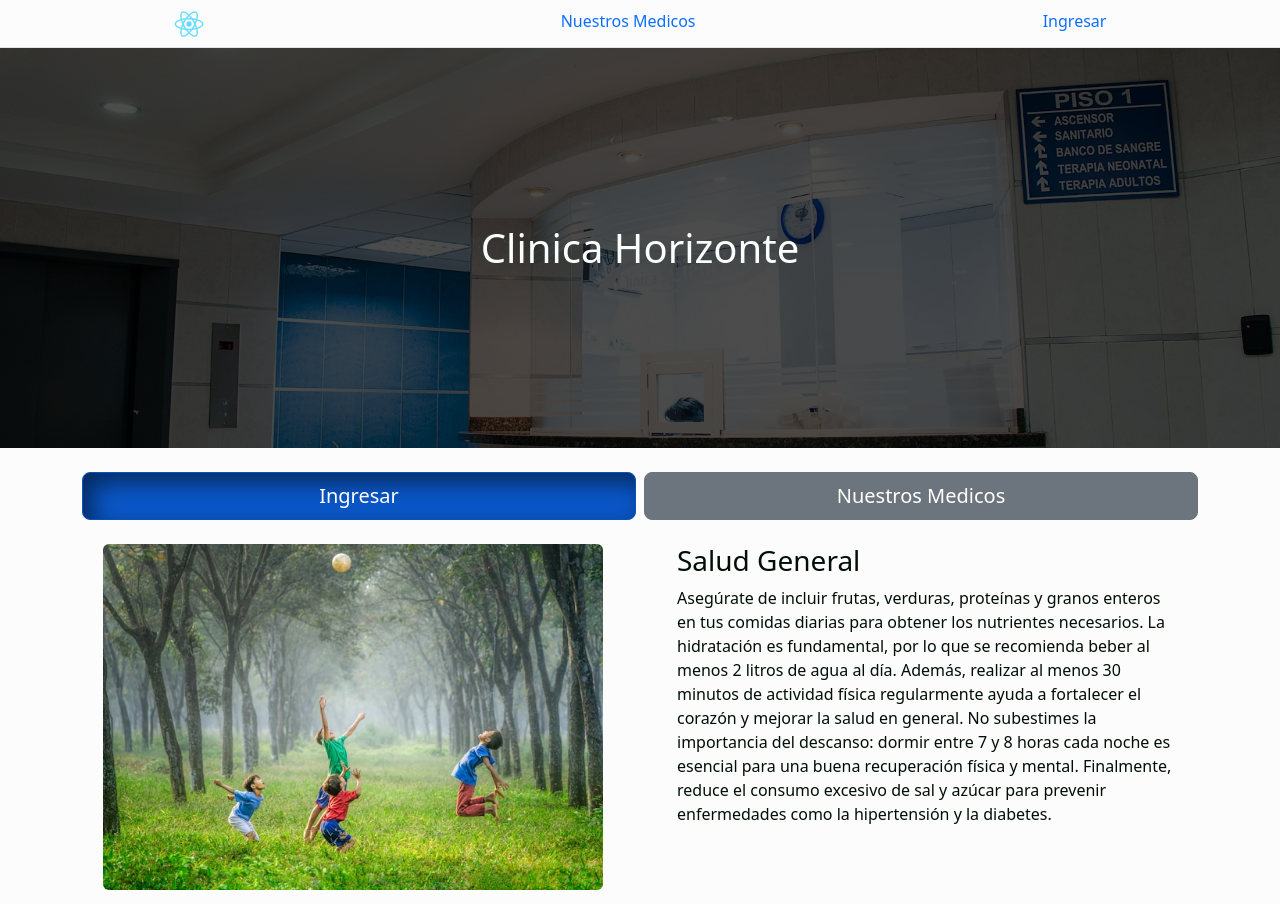
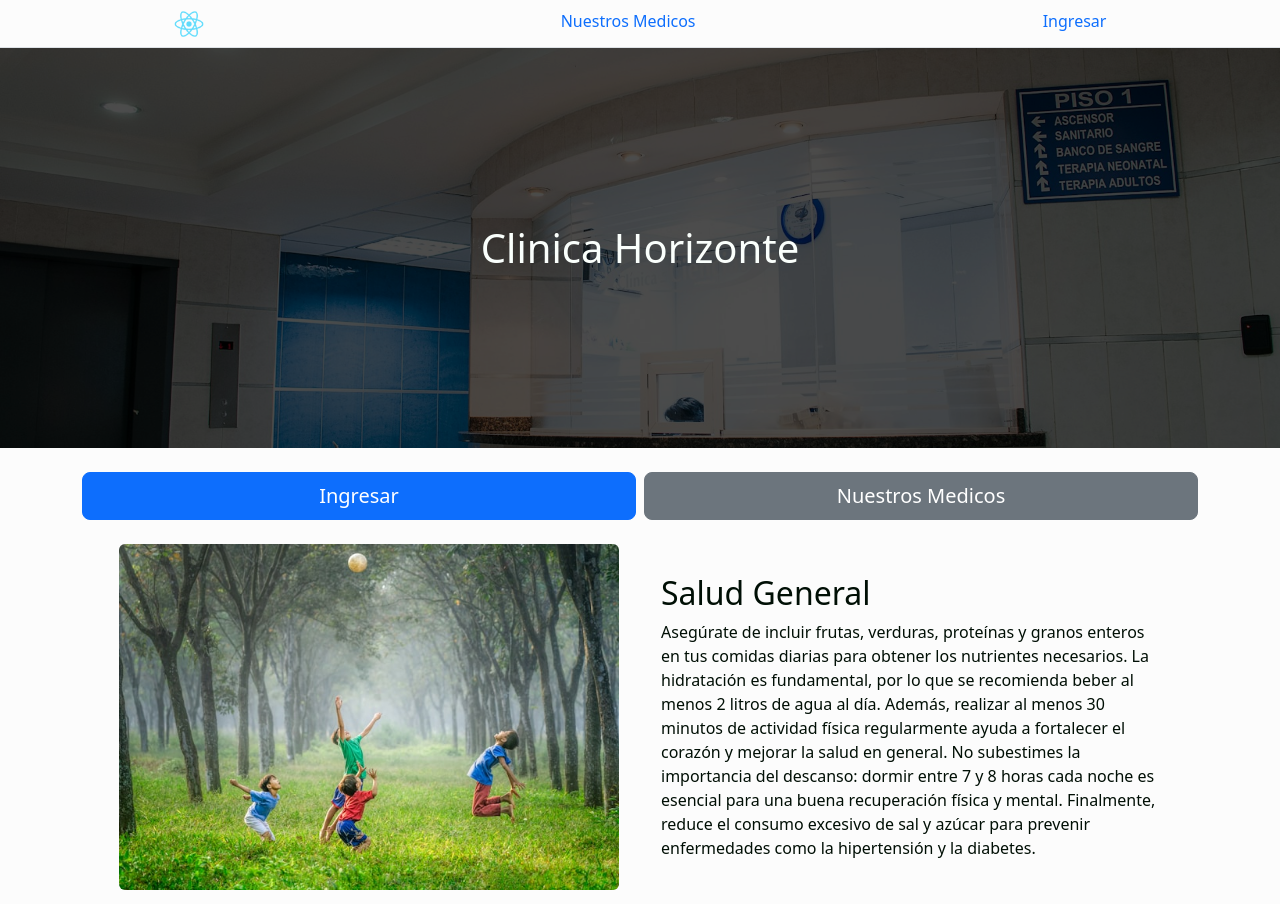
Before and after one commit to sebast825/medical-scheduling-fe, a React (Create React App) app: page / in a window 1280 px wide. Shown: the top 904 px of the page. Built offline with nearby package versions, Linux system fonts and the light colour scheme.

Commit message:
image content box

```diff
--- a/src/Components/General/Cards/ImageTextCard/ImageTextCard.scss
+++ b/src/Components/General/Cards/ImageTextCard/ImageTextCard.scss
@@ -0,0 +1,12 @@
+
+
+
+
+@import "/src/styles/mixin.scss";
+
+.container{
+
+   @include respond (mobile){
+
+   }
+}
--- a/src/Components/General/Cards/ImageTextCard/ImageTextCard.tsx
+++ b/src/Components/General/Cards/ImageTextCard/ImageTextCard.tsx
@@ -11,17 +11,19 @@ interface IImageTextCard {
 function ImageTextCard(props: IImageTextCard) {
   const { title, content, imageUrl, imageLeft, altImg } = props;
   const windowsSize = useWindowSize();
+
+  // width:"max-content"
   return (
-    <div className="container">
+    <div className="container " style={{maxWidth:windowsSize.width > 1100 ?"1100px":"max-content"}}>
       <div className="row justify-content-center">
         {/* Card 1 */}
         <div className="col-12 d-flex justify-content-center">
           <div
-            className={`col-12  gap-3 d-flex flex-column flex-md-row justify-content-center
+            className={`col-12  gap-1  d-flex flex-column flex-md-row justify-content-center
           ${imageLeft ? "flex-md-row-reverse" : ""}`}
           >
             <div
-              className={`col-12 col-md-6  d-flex justify-content-start
+              className={`col-12 col-md-6  d-flex justify-content-left
               ${imageLeft ? "flex-md-row-reverse" : ""}
          `}
             >
@@ -37,13 +39,13 @@ function ImageTextCard(props: IImageTextCard) {
               />
             </div>
             <div
-              className="col-12 col-md-6 mt-3 mt-md-0 text-align-rigth"
+              className="col-12 col-md-6 mt-3 mt-md-0 d-flex justify-content-center flex-column"
               style={{
                 width: "100%",
                 maxWidth: "500px",
               }}
             >
-              <h3 className="card-title">{title}</h3>
+              <h2 className="card-title">{title}</h2>
               <p className="card-text mt-2">{content}</p>
             </div>
           </div>
--- a/src/Components/buttons/TwoButtonComponent/TwoButtonComponent.tsx
+++ b/src/Components/buttons/TwoButtonComponent/TwoButtonComponent.tsx
@@ -26,7 +26,7 @@ const TwoButtonComponent: React.FC<ITwoButtonComponent> = ({
   const [colorSelected, setColorSelected] = useState<string>("");
 
   useEffect(()=>{
-    if(!setShadowDefault){
+    if(setShadowDefault){
       setColorSelected("primary")
     }
   },[])
--- a/src/pages/home/Home.tsx
+++ b/src/pages/home/Home.tsx
@@ -20,8 +20,10 @@ function Home() {
         textButton2="Nuestros Medicos"
         onClickButton1={redirectToLogin}
         onClickButton2={redirectToNuestrosMedicos}
+        setShadowDefault={false}
+
       />
-      <div className="d-flex gap-4 gap-md-3 flex-column">
+      <div className="d-flex gap-4 gap-md-5 flex-column justify-content-center">
 
 
       <ImageTextCard
```
